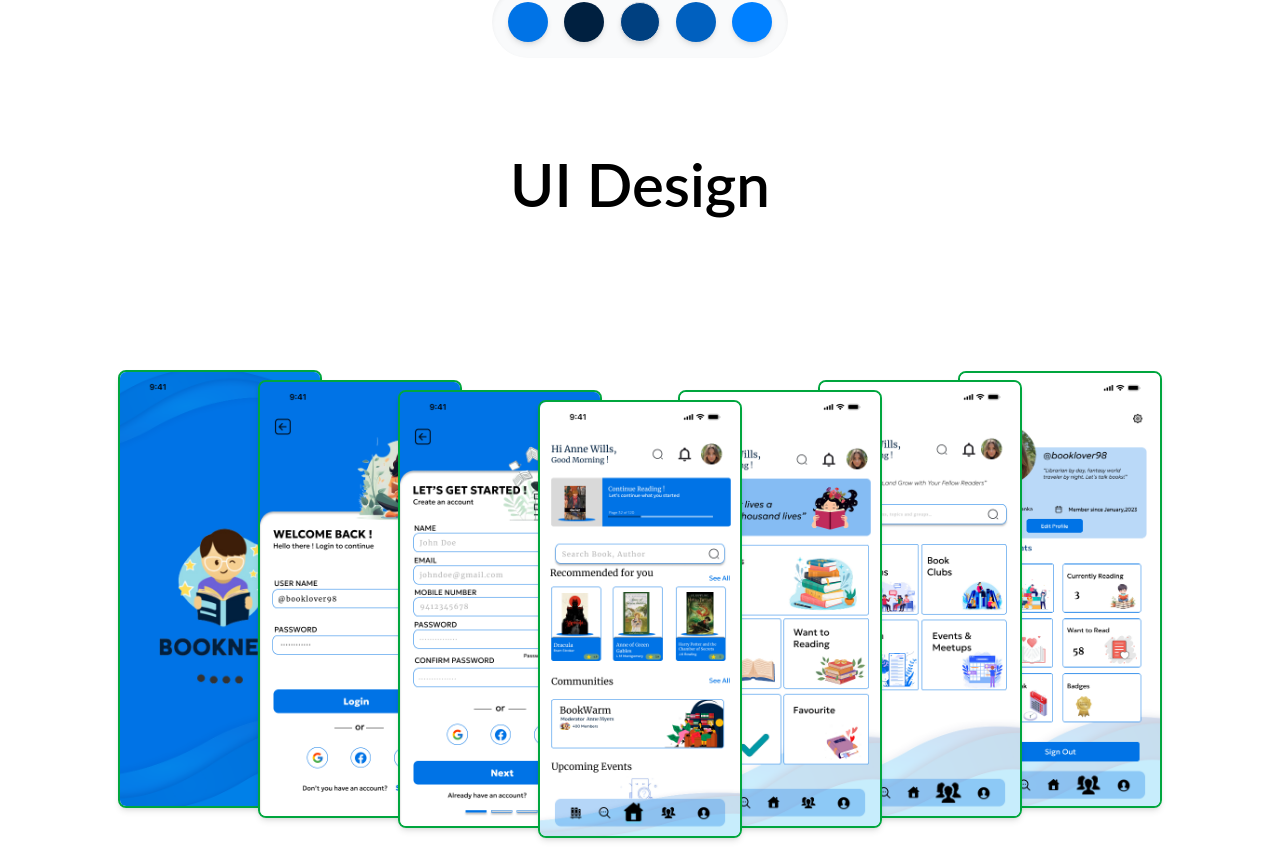
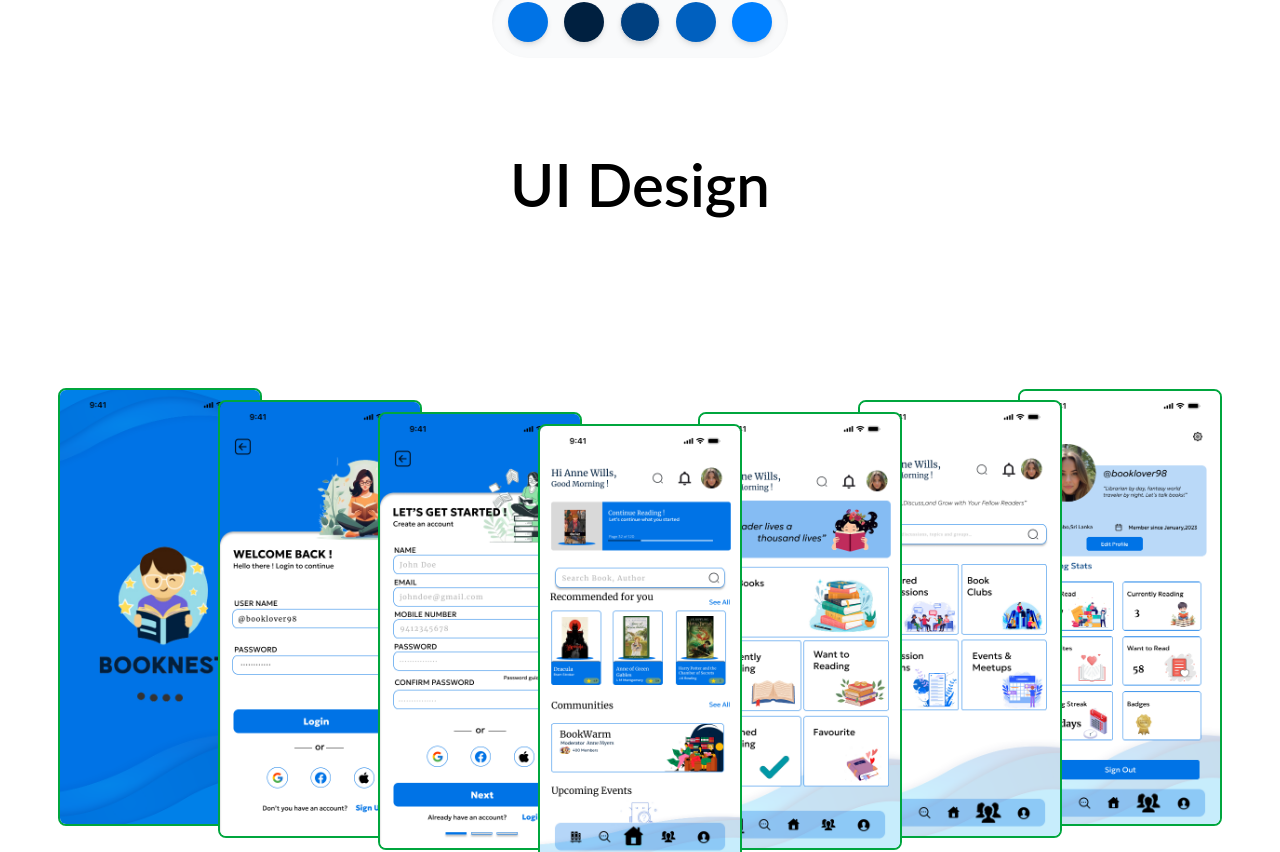
Before and after one commit to sasinitennakoon/Sasini-Tennakoon, a Next.js app: page /portfolio/book-nest in a window 1280 px wide. Shown: the part 2919-3771 px from the top of the page. Built offline with nearby package versions, Linux system fonts and the light colour scheme; a web font is replaced by a local one.

Commit message:
project UI image update3

```diff
--- a/app/portfolio/[projectID]/page.js
+++ b/app/portfolio/[projectID]/page.js
@@ -871,46 +871,116 @@ useEffect(() => {
         )}
       </div>
 
-{/* UI Images */}
 {(project.uiMobileImages?.length > 0 || project.uiDesktopImages?.length > 0) && (
   <div className="max-w-6xl mx-auto mt-16 mb-20 px-4 sm:px-6">
-    <h2 className="text-4xl sm:text-5xl md:text-6xl font-semibold mb-6 text-center text-black font-[lato]">
+    <h2 className="text-4xl sm:text-5xl md:text-6xl font-semibold mb-12 text-center text-black font-[lato]">
       UI Design
     </h2>
 
-    {/* Mobile UI Section */}
+    {/* ✅ Mobile View (<640px) */}
+    {windowWidth < 640 ? (
+      <>
+        {/* Mobile UI Carousel */}
         {project.uiMobileImages?.length > 0 && (
+          <>
+            <h3 className="text-xl font-semibold text-center text-green-700 mb-4">Mobile UI</h3>
+            <div className="flex overflow-x-auto gap-4 snap-x snap-mandatory pb-4 -mx-4 px-4">
+              {project.uiMobileImages.map((src, i) => (
                 <div
-        className={`relative w-full flex justify-center items-end overflow-visible ${
-          windowWidth < 480
-            ? 'h-[280px]'
-            : windowWidth < 640
-            ? 'h-[360px]'
-            : windowWidth < 768
-            ? 'h-[450px]'
-            : 'h-[600px]'
-        }`}
+                  key={i}
+                  className="flex-shrink-0 snap-center w-[200px] border-2 border-green-600 rounded-xl overflow-hidden shadow-md"
                 >
+                  <Image
+                    src={src}
+                    alt={`${project.title} mobile UI screen ${i + 1}`}
+                    width={200}
+                    height={400}
+                    className="object-contain w-full h-auto"
+                  />
+                </div>
+              ))}
+            </div>
+          </>
+        )}
+
+        {/* Desktop UI Grid */}
+        {project.uiDesktopImages?.length > 0 && (
+          <>
+            <h3 className="text-xl font-semibold text-center text-green-700 mt-8 mb-4">Desktop UI</h3>
+            <div className="grid grid-cols-1 gap-4">
+              {project.uiDesktopImages.map((src, i) => (
+                <div
+                  key={i}
+                  className="border-2 border-green-600 rounded-xl overflow-hidden shadow-md"
+                >
+                  <Image
+                    src={src}
+                    alt={`${project.title} desktop UI screen ${i + 1}`}
+                    width={600}
+                    height={300}
+                    className="object-contain w-full h-auto"
+                  />
+                </div>
+              ))}
+            </div>
+          </>
+        )}
+      </>
+    ) : (
+      <>
+        {/* ✅ Desktop View (original stacked layout) */}
+
+        {/* Mobile UI Stacked */}
+        {project.uiMobileImages?.length > 0 && (
+          <div className="relative h-[500px] md:h-[600px] w-full flex justify-center items-end overflow-visible px-4">
             <div className="relative w-full h-full flex justify-center">
               {project.uiMobileImages.map((src, i) => {
                 const totalImages = project.uiMobileImages.length;
-            const center = (totalImages - 1) / 2;
-            const distance = i - center;
-            const zIndex = totalImages - Math.abs(distance);
-            const bottomOffset = Math.abs(distance) * (windowWidth < 640 ? 6 : 10);
+                const centerPosition = (totalImages - 1) / 2;
+                const distanceFromCenter = i - centerPosition;
+                const zIndex = totalImages - Math.abs(distanceFromCenter);
+                const bottomOffset = Math.abs(distanceFromCenter) * 12;
+                const horizontalOffset =
+                  distanceFromCenter * (distanceFromCenter === 0 ? 0 : 160);
 
-            const horizontalOffset =
-              distance *
-              (windowWidth < 480
-                ? 45
-                : windowWidth < 640
-                ? 65
-                : windowWidth < 768
-                ? 90
-                : 140);
+                return (
+                  <div
+                    key={i}
+                    className="absolute transition-all duration-300 hover:scale-110 hover:z-50"
+                    style={{
+                      left: '50%',
+                      transform: `translateX(calc(-50% + ${horizontalOffset}px))`,
+                      zIndex,
+                      bottom: `${bottomOffset}px`,
+                    }}
+                  >
+                    <div className="relative border-2 border-green-600 rounded-lg overflow-hidden">
+                      <Image
+                        src={src}
+                        alt={`${project.title} mobile UI screen ${i + 1}`}
+                        width={200}
+                        height={430}
+                        className="object-contain"
+                      />
+                    </div>
+                  </div>
+                );
+              })}
+            </div>
+          </div>
+        )}
 
-            const imgWidth = windowWidth < 480 ? 120 : windowWidth < 640 ? 140 : 200;
-            const imgHeight = windowWidth < 480 ? 240 : windowWidth < 640 ? 300 : 430;
+        {/* Desktop UI Stacked */}
+        {project.uiDesktopImages?.length > 0 && (
+          <div className="relative min-h-[350px] w-full flex justify-center items-end overflow-visible px-4">
+            <div className="relative w-full h-full flex justify-center">
+              {project.uiDesktopImages.map((src, i) => {
+                const totalImages = project.uiDesktopImages.length;
+                const centerPosition = (totalImages - 1) / 2;
+                const distanceFromCenter = i - centerPosition;
+                const zIndex = totalImages - Math.abs(distanceFromCenter);
+                const bottomOffset = Math.abs(distanceFromCenter) * 10;
+                const horizontalOffset = distanceFromCenter * 180;
 
                 return (
                   <div
@@ -923,12 +993,12 @@ useEffect(() => {
                       bottom: `${bottomOffset}px`,
                     }}
                   >
-                <div className="relative border-2 border-green-600 rounded-lg overflow-hidden shadow-md">
+                    <div className="relative border-2 border-green-600 rounded-lg overflow-hidden">
                       <Image
                         src={src}
-                    alt={`${project.title} mobile UI screen ${i + 1}`}
-                    width={imgWidth}
-                    height={imgHeight}
+                        alt={`${project.title} desktop UI screen ${i + 1}`}
+                        width={400}
+                        height={230}
                         className="object-contain"
                       />
                     </div>
@@ -938,66 +1008,7 @@ useEffect(() => {
             </div>
           </div>
         )}
-
-    {/* Desktop UI Section */}
-    {project.uiDesktopImages?.length > 0 && (
-      <div
-        className={`relative w-full flex justify-center items-end overflow-visible ${
-          windowWidth < 480
-            ? 'min-h-[180px]'
-            : windowWidth < 640
-            ? 'min-h-[240px]'
-            : windowWidth < 768
-            ? 'min-h-[300px]'
-            : 'min-h-[350px]'
-        }`}
-      >
-        <div className="relative w-full h-full flex justify-center">
-          {project.uiDesktopImages.map((src, i) => {
-            const totalImages = project.uiDesktopImages.length;
-            const center = (totalImages - 1) / 2;
-            const distance = i - center;
-            const zIndex = totalImages - Math.abs(distance);
-            const bottomOffset = Math.abs(distance) * (windowWidth < 640 ? 4 : 8);
-
-            const horizontalOffset =
-              distance *
-              (windowWidth < 480
-                ? 55
-                : windowWidth < 640
-                ? 80
-                : windowWidth < 768
-                ? 110
-                : 160);
-
-            const imgWidth = windowWidth < 480 ? 220 : windowWidth < 640 ? 260 : 400;
-            const imgHeight = windowWidth < 480 ? 120 : windowWidth < 640 ? 160 : 230;
-
-            return (
-              <div
-                key={i}
-                className="absolute transition-all duration-300 hover:scale-105 hover:z-50"
-                style={{
-                  left: '50%',
-                  transform: `translateX(calc(-50% + ${horizontalOffset}px))`,
-                  zIndex,
-                  bottom: `${bottomOffset}px`,
-                }}
-              >
-                <div className="relative border-2 border-green-600 rounded-lg overflow-hidden shadow-md">
-                  <Image
-                    src={src}
-                    alt={`${project.title} desktop UI screen ${i + 1}`}
-                    width={imgWidth}
-                    height={imgHeight}
-                    className="object-contain"
-                  />
-                </div>
-              </div>
-            );
-          })}
-        </div>
-      </div>
+      </>
     )}
   </div>
 )}
```
Lines whose indentation alone changed are shown as unchanged.
